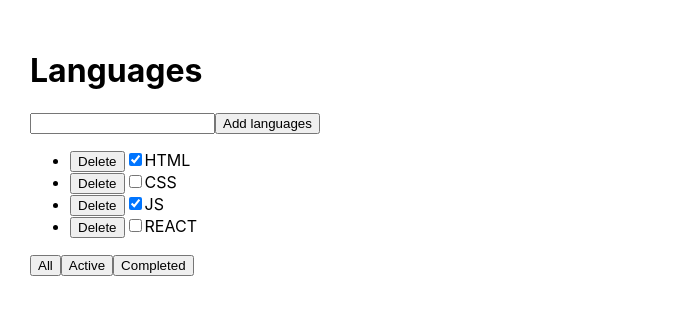
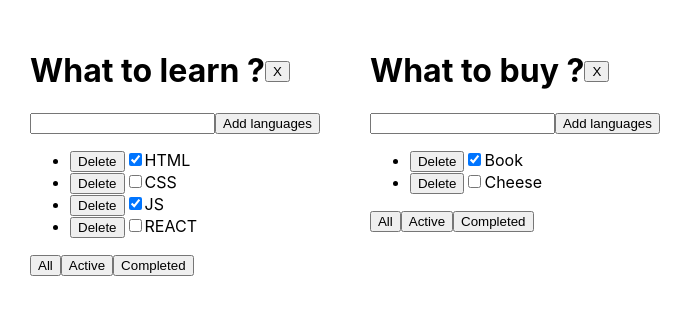
Before and after one commit to raitasu/todolist, a React (Create React App) app: page / in a window 1280 px wide. Shown: the top 314 px of the page, without its empty margins (0-693 px from the left). Built offline with nearby package versions, Linux system fonts and the light colour scheme.

Commit message:
feat: added array todolists and fixed function

```diff
--- a/package.json
+++ b/package.json
@@ -37,5 +37,8 @@
       "last 1 firefox version",
       "last 1 safari version"
     ]
+  },
+  "devDependencies": {
+    "prettier": "2.6.2"
   }
 }
--- a/src/App.tsx
+++ b/src/App.tsx
@@ -1,54 +1,106 @@
-import React, {useState} from 'react';
-import './App.css';
+import React, { useState } from "react";
+import "./App.css";
 import Todolist from "./Todolist";
-import {v1} from "uuid";
+import { v1 } from "uuid";
 
-export type FilterButtonType = 'All' | 'Active' | 'Completed'
+export type FilterButtonType = "All" | "Active" | "Completed";
+
+export type TodolistType = {
+    id: string;
+    title: string;
+    filter: string;
+};
+export type TasksStateType = {
+    [key: string]: Array<TaskType>;
+};
+export type TaskType = {
+    id: string;
+    title: string;
+    isDone: boolean;
+};
 
 function App() {
+    let todolist1 = v1();
+    let todolist2 = v1();
+    let [todolists, setTodolists] = useState<Array<TodolistType>>([
+        { id: todolist1, title: "What to learn ? ", filter: "all" },
+        { id: todolist2, title: "What to buy ? ", filter: "all" },
+    ]);
+    let [tasks, setTasks] = useState<TasksStateType>({
+        [todolist1]: [
+            { id: v1(), title: "HTML", isDone: true },
+            { id: v1(), title: "CSS", isDone: false },
+            { id: v1(), title: "JS", isDone: true },
+            { id: v1(), title: "REACT", isDone: false },
+        ],
+        [todolist2]: [
+            { id: v1(), title: "Book", isDone: true },
+            { id: v1(), title: "Cheese", isDone: false },
+        ],
+    });
 
-    const removeTask = (newID: string) => {
-        const deleteTasks = tasks.filter((el) => el.id !== newID)
-        setTasks(deleteTasks)
+    const removeTodolist = (todolistId: string) => {
+        setTodolists(todolists.filter((todolist) => todolist.id !== todolistId));
+        delete tasks[todolistId];
+        setTasks({ ...tasks });
+    };
 
-    }
+    const removeTask = (todolistId: string, taskId: string) => {
+        setTasks({
+            ...tasks,
+            [todolistId]: tasks[todolistId].filter((task) => task.id !== taskId),
+        });
+    };
 
-    let [tasks, setTasks] = useState([
-        {id: v1(), title: 'HTML', isDone: true},
-        {id: v1(), title: 'CSS', isDone: false},
-        {id: v1(), title: 'JS', isDone: true},
-        {id: v1(), title: 'REACT', isDone: false}
-    ])
+    const changeFilter = (value: FilterButtonType, todolistId: string) => {
+        setTodolists(
+            todolists.map((todolist) =>
+                todolist.id === todolistId ? { ...todolist, filter: value } : todolist,
+            ),
+        );
+    };
 
-    let [filter, setFilter] = useState<FilterButtonType>('All')
+    const addTask = (todolistId: string, newTitle: string) => {
+        const newTask = { id: v1(), title: newTitle, isDone: false };
+        setTasks({ ...tasks, [todolistId]: [newTask, ...tasks[todolistId]] });
+    };
 
-    const changeFilter = (value: FilterButtonType) => {
-        setFilter(value)
-    }
-
-    let filterTasks = tasks
-
-    if (filter === 'Active') {
-        filterTasks = tasks.filter((el) => !el.isDone)
-    }
-    if (filter === 'Completed') {
-        filterTasks = tasks.filter((el) => el.isDone)
-    }
-
-    const addTask = (newTitle: string) => {
-        const newTask = {id: v1(), title: newTitle, isDone: false}
-        setTasks([newTask, ...tasks])
-    }
-
-    const changeStatus = (checked: boolean, id: string) => {
-        console.log(checked)
-        setTasks(tasks.map(el=>el.id===id ? {...el, isDone: checked}: el))
-    }
+    const changeTaskStatus = (todolistId: string, id: string, checked: boolean) => {
+        setTasks({
+            ...tasks,
+            [todolistId]: tasks[todolistId].map((task) =>
+                task.id === id ? { ...task, isDone: checked } : task,
+            ),
+        });
+    };
 
     return (
         <div className="App">
-            <Todolist title={'Languages'} tasks={filterTasks} removeTask={removeTask} changeFilter={changeFilter}
-                      addTask={addTask} changeStatus={changeStatus}/>
+            {todolists.map((todolist) => {
+                let filterTasks = tasks[todolist.id];
+
+                if (todolist.filter === "Active") {
+                    filterTasks = filterTasks.filter((el) => !el.isDone);
+                }
+                if (todolist.filter === "Completed") {
+                    filterTasks = filterTasks.filter((el) => el.isDone);
+                }
+
+                return (
+                    <Todolist
+                        key={todolist.id}
+                        id={todolist.id}
+                        title={todolist.title}
+                        filterTasks={filterTasks}
+                        removeTask={removeTask}
+                        changeFilter={changeFilter}
+                        addTask={addTask}
+                        changeStatus={changeTaskStatus}
+                        filter={todolist.filter}
+                        removeTodolist={removeTodolist}
+                    />
+                );
+            })}
         </div>
     );
 }
--- a/src/Todolist.module.css
+++ b/src/Todolist.module.css
@@ -5,3 +5,8 @@
 .errorMessage {
     color: red;
 }
+
+.todolistTitle {
+    display: flex;
+    align-items: center;
+}
--- a/src/Todolist.tsx
+++ b/src/Todolist.tsx
@@ -1,99 +1,127 @@
-import React, {ChangeEvent, KeyboardEvent, useState} from 'react';
-import {FilterButtonType} from "./App";
-import './App.css'
-import classes from './Todolist.module.css'
+import React, { ChangeEvent, KeyboardEvent, useState } from "react";
+import {FilterButtonType, TaskType} from "./App";
+import "./App.css";
+import classes from "./Todolist.module.css";
 
 type PropsType = {
-    title: string
-    tasks: Array<TaskType>
-    removeTask: (id: string) => void
-    changeFilter: (value: FilterButtonType) => void
-    addTask: (newTitle: string) => void
-    changeStatus: (checked: boolean, id: string) => void
-}
+    id: string;
+    title: string;
+    filterTasks: Array<TaskType>;
+    removeTask: (todolistId: string, id: string) => void;
+    changeFilter: (value: FilterButtonType, todolistId: string) => void;
+    addTask: (todolistId: string, newTitle: string) => void;
+    changeStatus: (todolistId: string, id: string, checked: boolean) => void;
+    filter: string;
+    removeTodolist: (todolistid: string) => void;
+};
 
-type TaskType = {
-    id: string
-    title: string
-    isDone: boolean
-}
 
 const Todolist = (props: PropsType) => {
+    let [title, setTitle] = useState("");
+    let [error, setError] = useState<string | null>(null);
 
-    let [title, setTitle] = useState('')
-    let [error, setError] = useState<string|null>(null )
+    const onChangeStatusHandler = (todolistId: string, newId: string, value: boolean) => {
+        props.changeStatus(todolistId, newId, value);
+    };
 
-    const onChangeStatusHandler = (event: boolean, newId: string) => {
-        props.changeStatus(event, newId)
-    }
-
-    const methodMap = props.tasks.map((task) => {
-
-        return (<li key={task.id}>
-            <button onClick={() => {
-                props.removeTask(task.id)
-            }}>Delete
-            </button>
-            <input type={"checkbox"} checked={task.isDone}
-                   onChange={(event) => onChangeStatusHandler(event.currentTarget.checked, task.id)}/><span>{task.title}</span>
-        </li>)
-    })
+    const methodMap = props.filterTasks.map((task) => {
+        return (
+            <li key={task.id}>
+                <button
+                    onClick={() => {
+                        props.removeTask(props.id, task.id);
+                    }}
+                >
+                    Delete
+                </button>
+                <input
+                    type={"checkbox"}
+                    checked={task.isDone}
+                    onChange={(event) =>
+                        onChangeStatusHandler(props.id, task.id, event.currentTarget.checked)
+                    }
+                />
+                <span>{task.title}</span>
+            </li>
+        );
+    });
 
     const onClickHandler = (value: FilterButtonType) => {
-        props.changeFilter(value)
-    }
+        props.changeFilter(value, props.id);
+    };
 
     const onChangeTitle = (event: ChangeEvent<HTMLInputElement>) => {
-        setError(null)
-        setTitle(event.currentTarget.value)
-    }
+        setError(null);
+        setTitle(event.currentTarget.value);
+    };
 
     const onClickAddTask = () => {
-        if (title.trim() !== '') {
-
-            props.addTask(title.trim())
-            setTitle('')
+        if (title.trim() !== "") {
+            props.addTask(props.id, title.trim());
+            setTitle("");
         } else {
-            setError('Title is required!')
+            setError("Title is required!");
         }
-
-    }
+    };
 
     const onKeyPressHandler = (event: KeyboardEvent<HTMLInputElement>) => {
-        if (event.key === 'Enter') {
-            onClickAddTask()
+        if (event.key === "Enter") {
+            onClickAddTask();
         }
-    }
+    };
 
     return (
         <div>
-            <div><h1>{props.title}</h1></div>
-            <div><input className={error ? classes.error : ''} value={title} onChange={onChangeTitle}
-                        onKeyPress={onKeyPressHandler}/>
+            <div className={classes.todolistTitle}>
+                <div>
+                    <h1>{props.title}</h1>
+                </div>
+                <div>
+                    <button onClick={()=>{props.removeTodolist(props.id)}}>X</button>
+                </div>
+            </div>
+
+            <div>
+                <input
+                    className={error ? classes.error : ""}
+                    value={title}
+                    onChange={onChangeTitle}
+                    onKeyPress={onKeyPressHandler}
+                />
 
                 <button onClick={onClickAddTask}>Add languages</button>
-                {error && <div className={ error ? classes.errorMessage : ''}>{error}</div>}
+                {error && <div className={error ? classes.errorMessage : ""}>{error}</div>}
             </div>
             <div>
-                <ul>
-                    {methodMap}
-                </ul>
+                <ul>{methodMap}</ul>
             </div>
             <div>
-                <button className={'active_item'} onClick={() => {
-                    onClickHandler('All')
-                }}>All
+                <button
+                    className={"active_item"}
+                    onClick={() => {
+                        onClickHandler("All");
+                    }}
+                >
+                    All
                 </button>
-                <button className={'active_item'} onClick={() => {
-                    onClickHandler('Active')
-                }}>Active
+                <button
+                    className={"active_item"}
+                    onClick={() => {
+                        onClickHandler("Active");
+                    }}
+                >
+                    Active
                 </button>
-                <button className={'active_item'} onClick={() => {
-                    onClickHandler('Completed')
-                }}>Completed
+                <button
+                    className={"active_item"}
+                    onClick={() => {
+                        onClickHandler("Completed");
+                    }}
+                >
+                    Completed
                 </button>
             </div>
         </div>
-    )
-}
+    );
+};
 export default Todolist;
```
Also changed, not shown: 1 other file (tests, documents, lock files or other folders).
